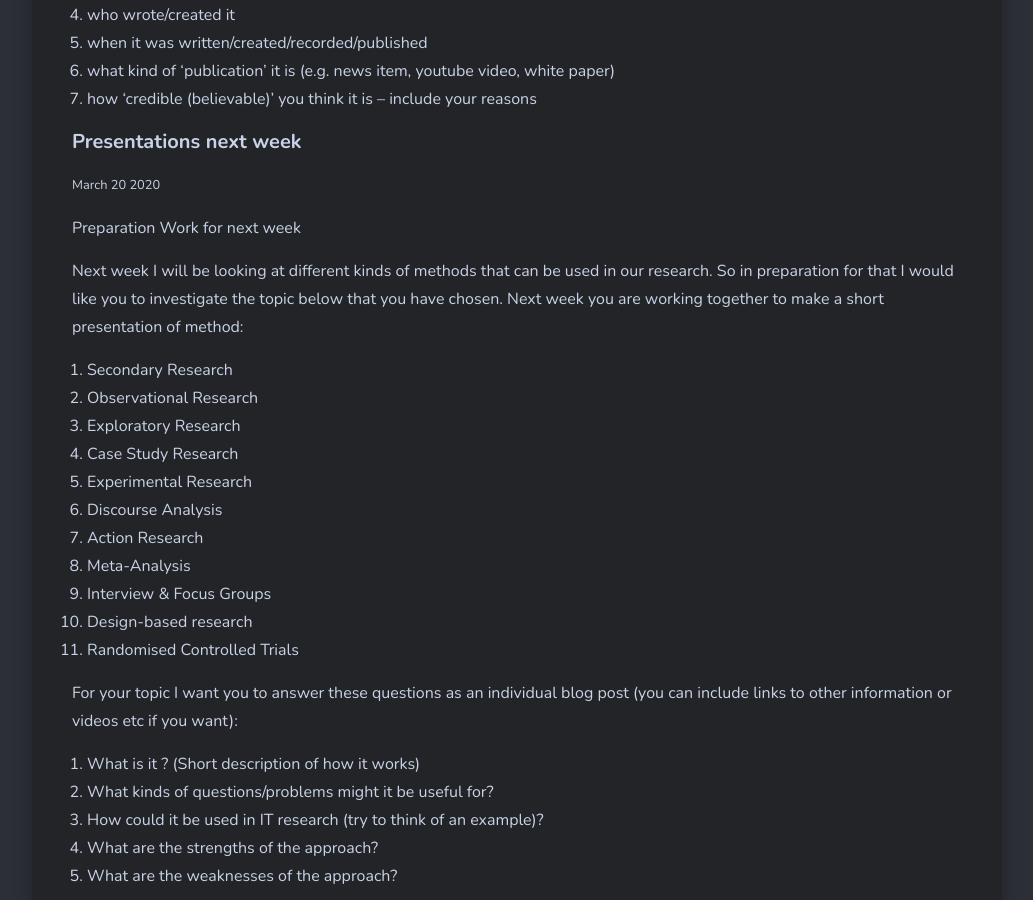
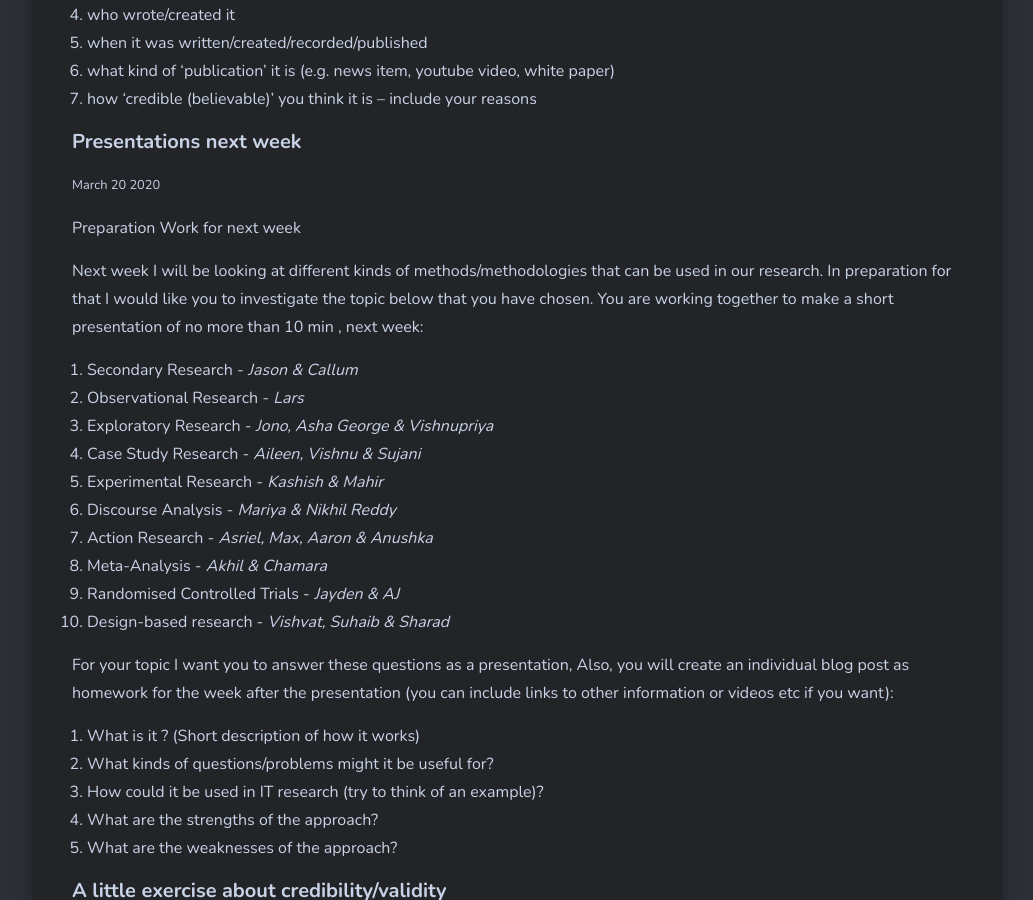
Before and after one commit to larsoliverdam/nmit, a Jekyll site: the page built from _pages/RES701.md, in a window 1280 px wide and 900 px high, scrolled down 2166 px. Shown: the whole window, without its empty margins (123-1156 px from the left). Built offline with Jekyll 4.4.1, drawn with Linux system fonts in a browser that asks for light colours; nearby versions of some CDN libraries; comment, search, counter and statistics services are not loaded.

Commit message:
RES Blog group formation

```diff
--- a/_pages/RES701.md
+++ b/_pages/RES701.md
@@ -62,21 +62,21 @@
 
 Preparation Work for next week
 
-Next week I will be looking at different kinds of methods that can be used in our research. So in preparation for that I would like you to investigate the topic below that you have chosen. Next week you are working together to make a short presentation of method:
+Next week I will be looking at different kinds of methods/methodologies that can be used in our research. In preparation for that I would like you to investigate the topic below that you have chosen. You are working together to make a short presentation of no more than 10 min , next week:
 
-1. Secondary Research
-2. Observational Research
-3. Exploratory Research
-4. Case Study Research
-5. Experimental Research
-6. Discourse Analysis
-7. Action Research
-8. Meta-Analysis
-9. Interview & Focus Groups
-10. Design-based research
-11. Randomised Controlled Trials
+1. Secondary Research - _Jason & Callum_
+2. Observational Research - _Lars_
+3. Exploratory Research - _Jono, Asha George & Vishnupriya_
+4. Case Study Research - _Aileen, Vishnu & Sujani_
+5. Experimental Research - _Kashish & Mahir_
+6. Discourse Analysis - _Mariya & Nikhil Reddy_
+7. Action Research - _Asriel, Max, Aaron & Anushka_
+8. Meta-Analysis - _Akhil & Chamara_
+9. Randomised Controlled Trials - _Jayden & AJ_
+10. Design-based research - _Vishvat, Suhaib & Sharad_
 
-For your topic I want you to answer these questions as an individual blog post (you can include links to other information or videos etc if you want):
+For your topic I want you to answer these questions as a presentation,
+Also, you will create an individual blog post as homework for the week after the presentation (you can include links to other information or videos etc if you want):
 
 1. What is it ? (Short description of how it works)
 2. What kinds of questions/problems might it be useful for?
```
